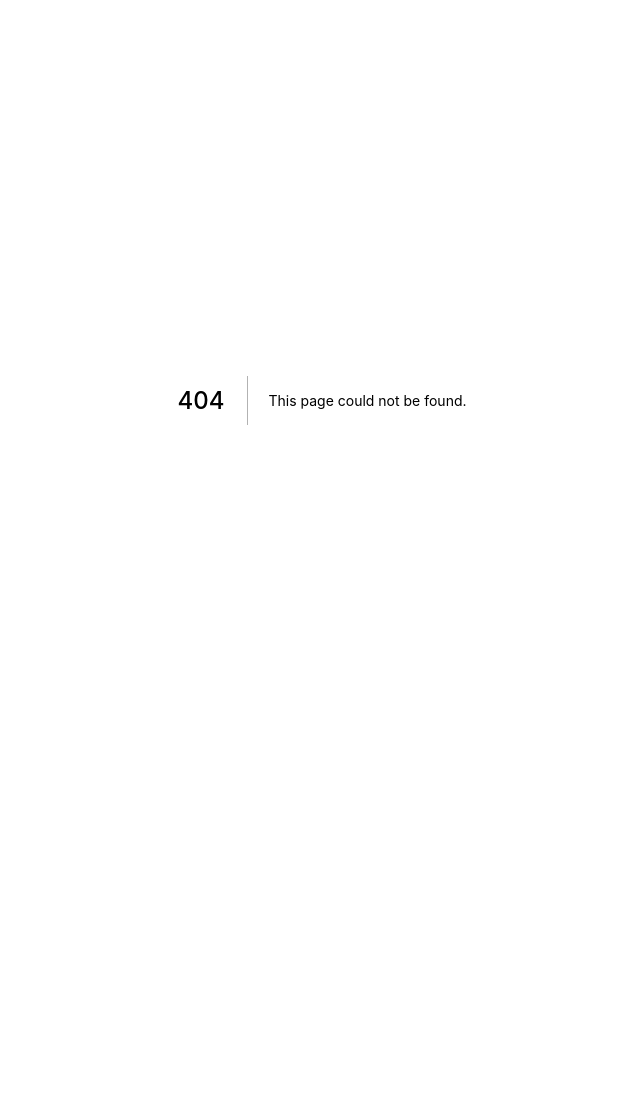
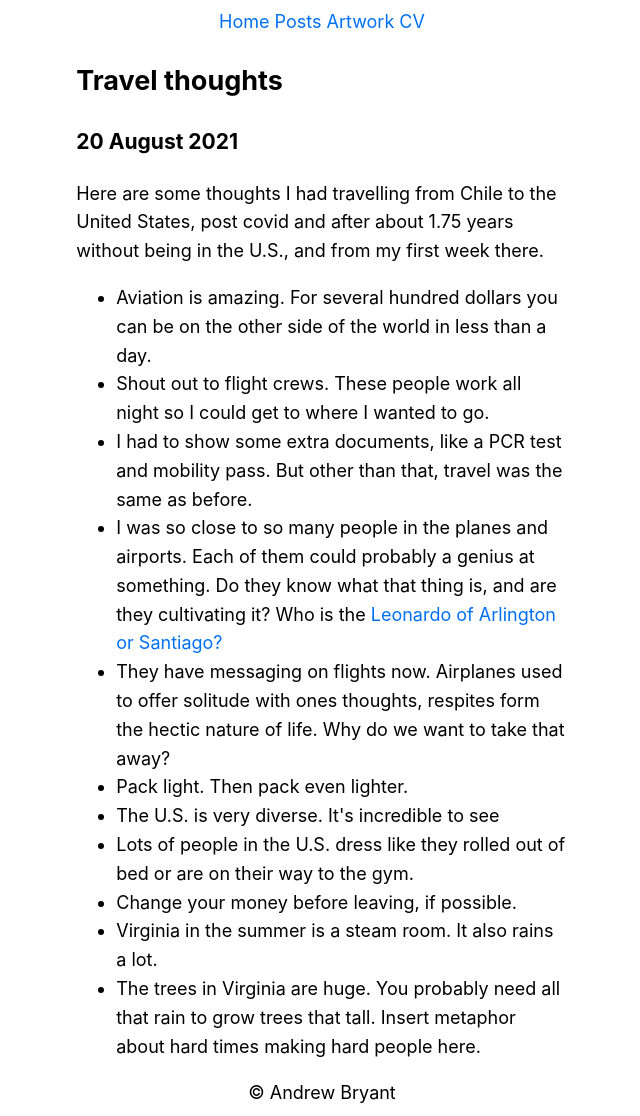
Before and after one commit to apbryant/website, a Next.js app: page /posts/travel-thoughts-2021 in a window 1280 px wide. Before the commit this address had no page. Shown: the whole page, without its empty margins (318-958 px from the left). Before the commit the page ends 800 px from the top, so only its background shows below. Built offline with nearby package versions, Linux system fonts and the light colour scheme.

Commit message:
Upload travel thoughts

```diff
--- a/pages/posts/posts-index.js
+++ b/pages/posts/posts-index.js
@@ -33,6 +33,12 @@ export default function FirstPost() {
 
       <h1>Posts</h1>
 
+
+      <div>
+      <Link href="/posts/travel-thoughts-2021">
+        <a>Travel thoughts</a>
+      </Link>
+      </div>
       <div>
       <Link href="/posts/ten-things">
         <a>My review of Mark Manson's 10 things essay</a>
--- /dev/null
+++ b/pages/posts/travel-thoughts-2021.js
@@ -0,0 +1,67 @@
+import Head from 'next/head'
+import Link from 'next/link'
+
+
+export default function Comfort() {
+  return (
+    <>
+    <Head>
+      <title>Andrew Bryant</title>
+      // <link rel="icon" href="/favicon.ico" />
+
+
+
+      </Head>
+      <div class="headerDiv">
+
+      <Link href="/">
+        <a>Home</a>
+      </Link>
+      {" "}
+
+      <Link href="/posts/posts-index">
+        <a>Posts</a>
+      </Link>
+      {" "}
+      <Link href="/artwork">
+        <a>Artwork</a>
+      </Link>
+      {" "}
+
+      <Link href="/cv">
+        <a>CV</a>
+      </Link>
+
+      </div>
+
+
+      <article>
+        <h2>Travel thoughts</h2>
+        <h3>20 August 2021</h3>
+
+        <p>Here are some thoughts I had travelling from Chile to the United States, post covid and after about 1.75 years without being in the U.S., and from my first week there.</p>
+
+        <ul>
+        <li>Aviation is amazing. For several hundred dollars you can be on the other side of the world in less than a day.</li>
+        <li>Shout out to flight crews. These people work all night so I could get to where I wanted to go.</li>
+        <li>I had to show some extra documents, like a PCR test and mobility pass. But other than that, travel was the same as before.</li>
+        <li>I was so close to so many people in the planes and airports. Each of them could probably a genius at something. Do they know what that thing is, and are they cultivating it? Who is the <a href="http://www.paulgraham.com/taste.html">Leonardo of Arlington or Santiago?</a></li>
+        <li>They have messaging on flights now. Airplanes used to offer solitude with ones thoughts, respites form the hectic nature of life. Why do we want to take that away?</li>
+        <li>Pack light. Then pack even lighter.</li>
+        <li>The U.S. is very diverse. It's incredible to see</li>
+        <li>Lots of people in the U.S. dress like they rolled out of bed or are on their way to the gym.</li>
+        <li>Change your money before leaving, if possible.</li>
+        <li>Virginia in the summer is a steam room. It also rains a lot.</li>
+        <li>The trees in Virginia are huge. You probably need all that rain to grow trees that tall. Insert metaphor about hard times making hard people here.</li>
+        </ul>
+
+
+
+      </article>
+
+            <footer>
+                © Andrew Bryant
+            </footer>
+    </>
+  )
+}
```
